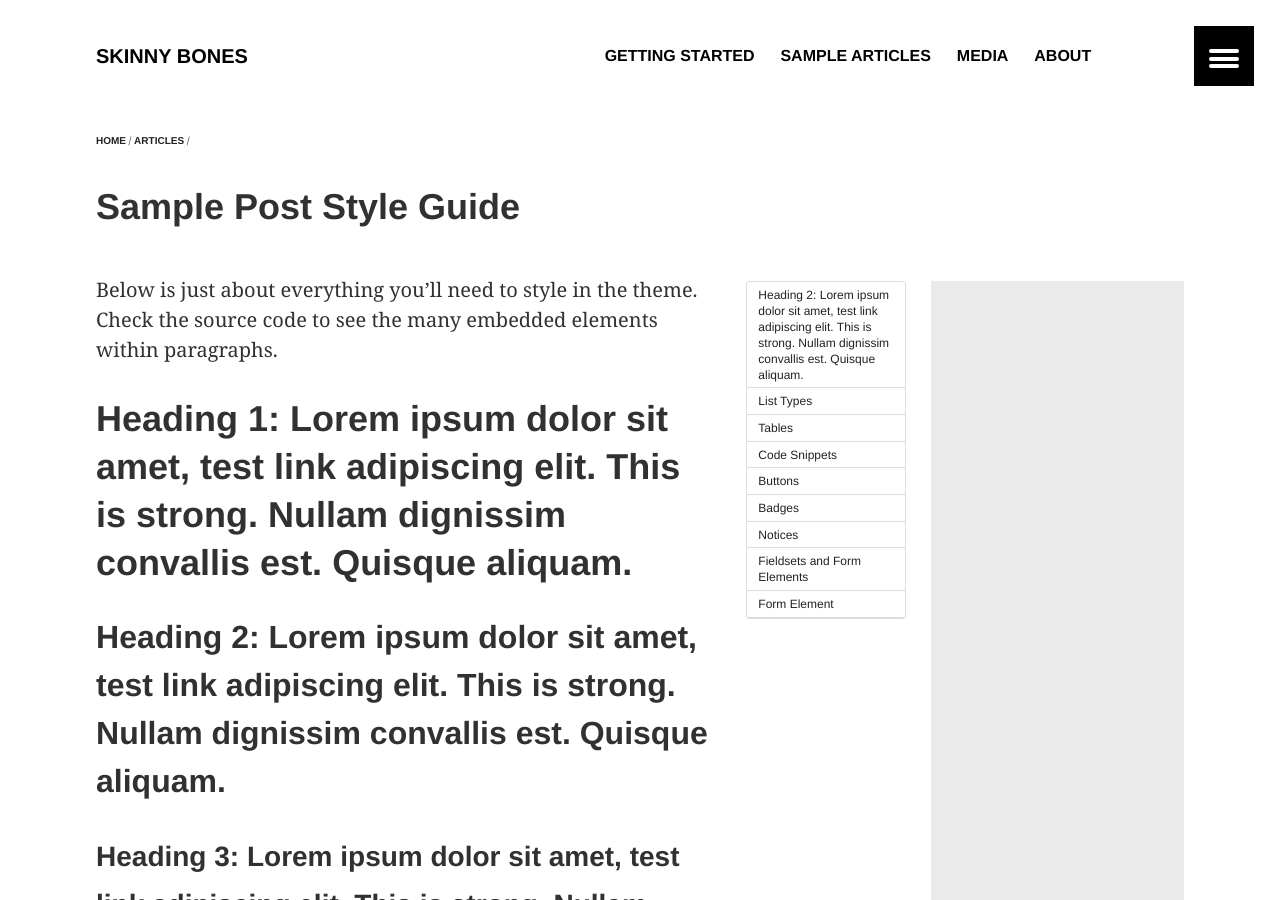
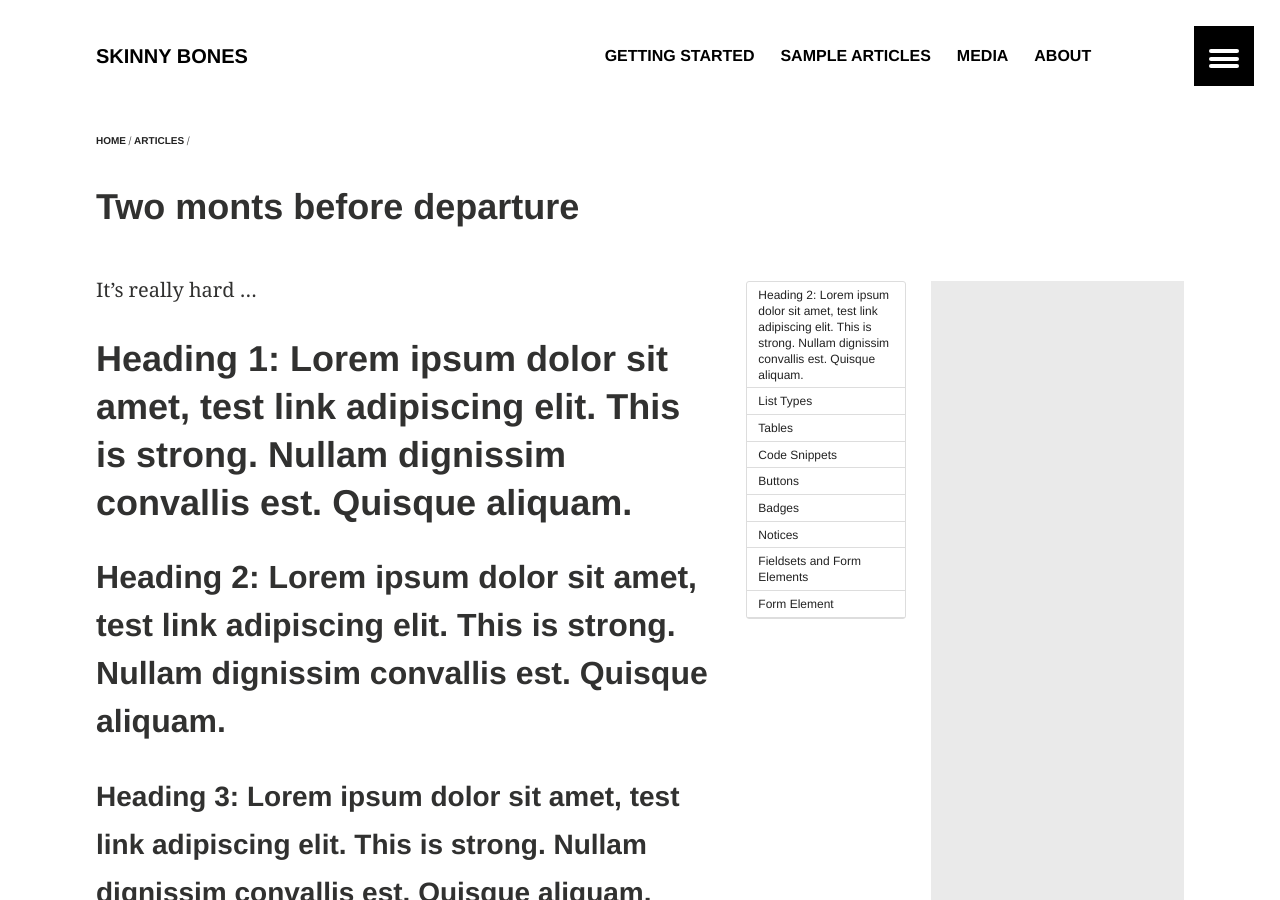
Before and after one commit to rokiwi/old, a Jekyll site: the page built from _posts/articles/2011-03-10-sample-post.md, in a window 1280 px wide and 900 px high. Built offline with Jekyll 4.4.1, drawn with Linux system fonts in a browser that asks for light colours; comment, search, counter and statistics services are not loaded.

Commit message:
Update 2011-03-10-sample-post.md

```diff
--- a/_posts/articles/2011-03-10-sample-post.md
+++ b/_posts/articles/2011-03-10-sample-post.md
@@ -1,6 +1,6 @@
 ---
 layout: article
-title: "Sample Post Style Guide"
+title: "Two monts before departure"
 categories: articles
 modified: 2014-08-27T11:57:41-04:00
 tags: [sample]
@@ -9,7 +9,7 @@ comments: true
 ads: true
 ---
 
-Below is just about everything you'll need to style in the theme. Check the source code to see the many embedded elements within paragraphs.
+It's really hard ...
 
 # Heading 1: Lorem ipsum dolor sit amet, test link adipiscing elit. **This is strong**. Nullam dignissim convallis est. Quisque aliquam.
 
```
